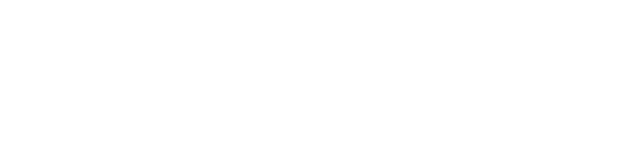
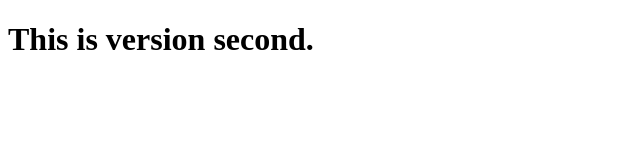
Before and after one commit to maheshyenare123/learngit, a plain HTML site: page index.html in a window 1280 px wide. Shown: the whole page, without its empty margins (0-640 px from the left). Drawn offline with Linux system fonts and the light colour scheme.

Commit message:
second commit.

```diff
--- a/index.html
+++ b/index.html
@@ -6,6 +6,6 @@
     <title>Document</title>
 </head>
 <body>
-
+    <h1>This is version second.</h1>
 </body>
 </html>
```
